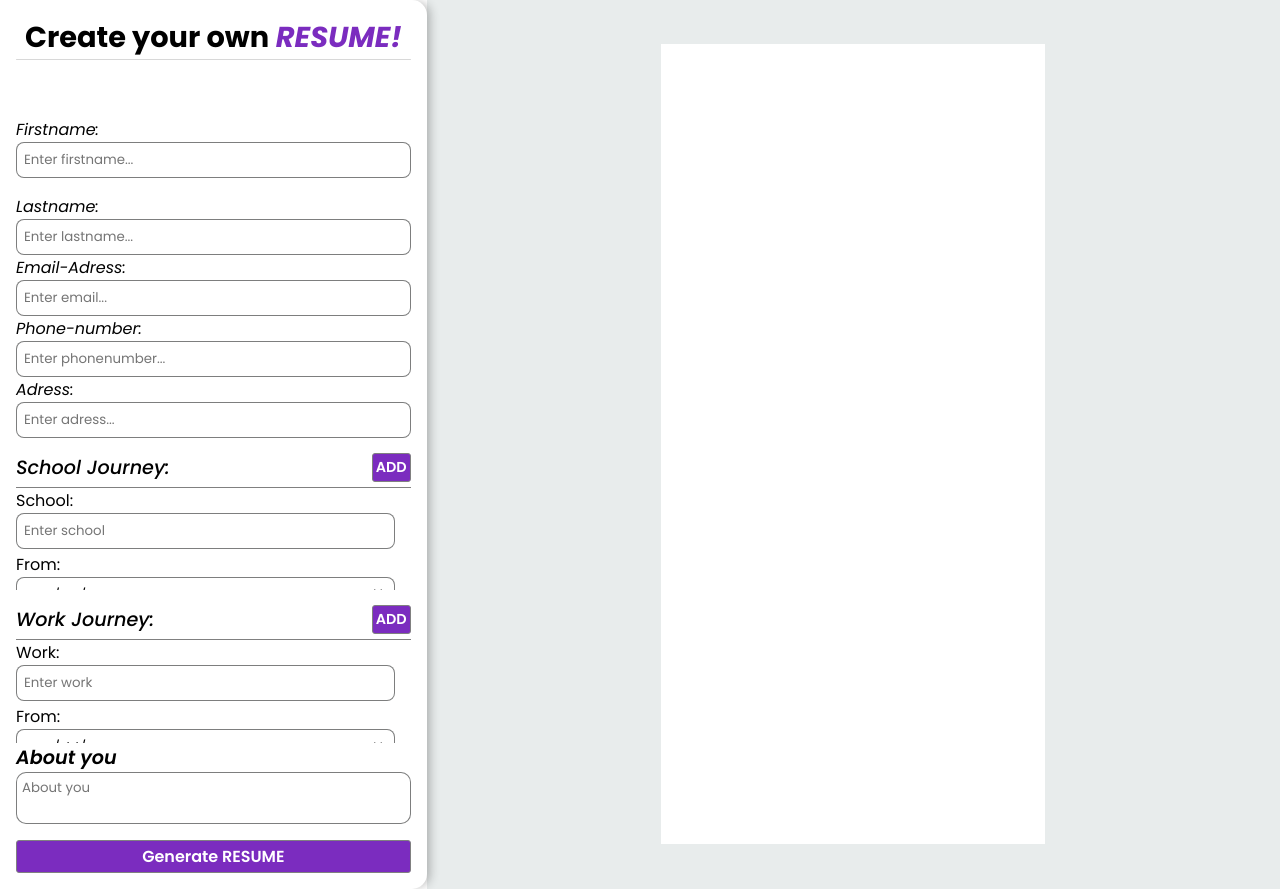
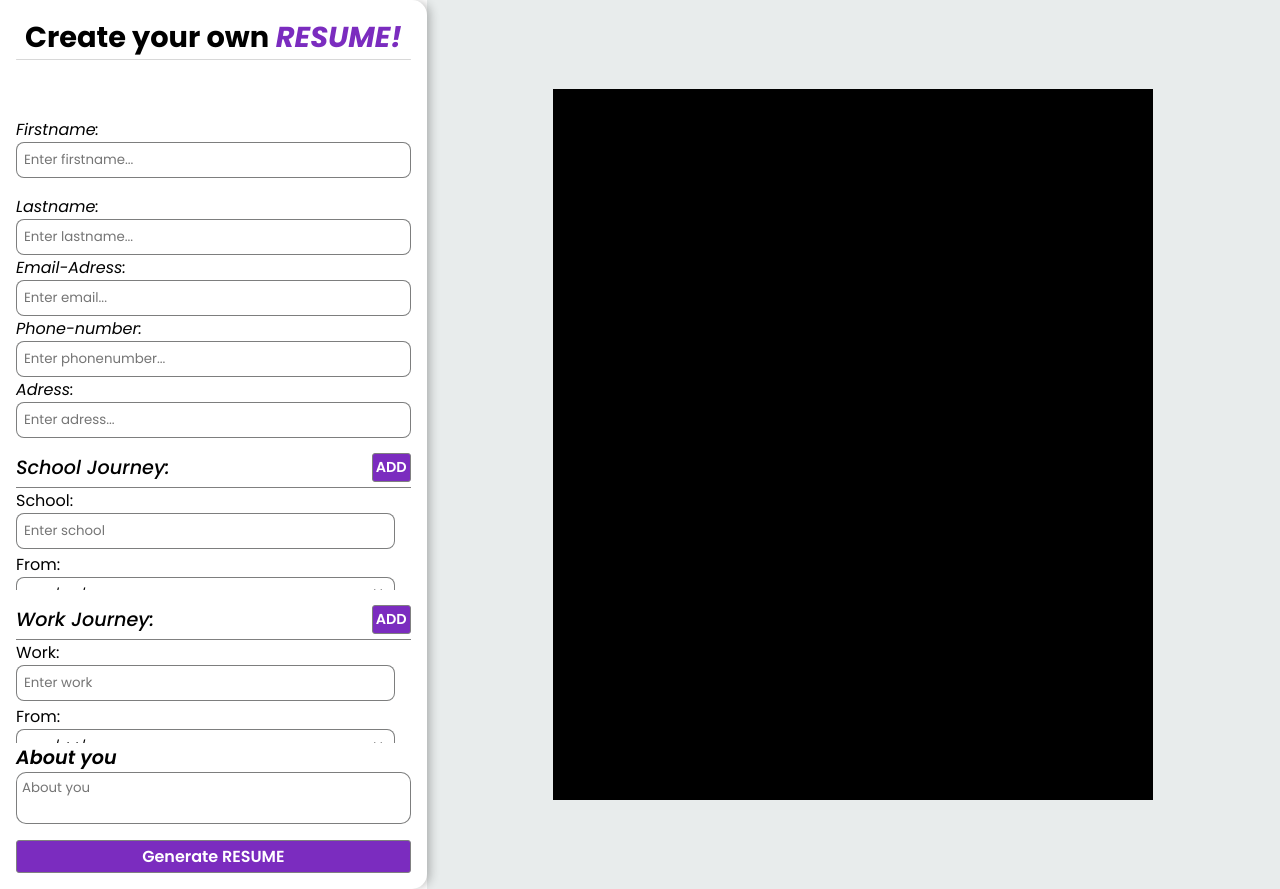
Before and after one commit to Kili196/CV-Generator, a React (Vite) app: page / in a window 1280 px wide. Built offline with nearby package versions, Linux system fonts and the light colour scheme.

Commit message:
added grid to my cv-view

```diff
--- a/src/components/CvView.jsx
+++ b/src/components/CvView.jsx
@@ -1,7 +1,10 @@
 const CvView = () => {
   return (
     <div className="cv-view flex-center">
-      <div className="cv-container"></div>
+      <div className="cv-container">
+        <div className="cv-heading-section"></div>
+        <div className="cv-information-section"></div>
+      </div>
     </div>
   );
 };
--- a/src/styles/CvView.css
+++ b/src/styles/CvView.css
@@ -2,10 +2,17 @@
   background-color: var(--main-backgroundColor);
 }
 .cv-container {
-  min-width: 45%;
-  min-height: 90%;
-
-  max-width: 45%;
-  min-height: 90%;
+  width: 600px;
+  height: 80%;
+  display: grid;
+  grid-template-rows: auto 1fr;
   background-color: white;
 }
+
+.cv-heading-section {
+  background-color: beige;
+}
+
+.cv-information-section {
+  background-color: black;
+}
```
